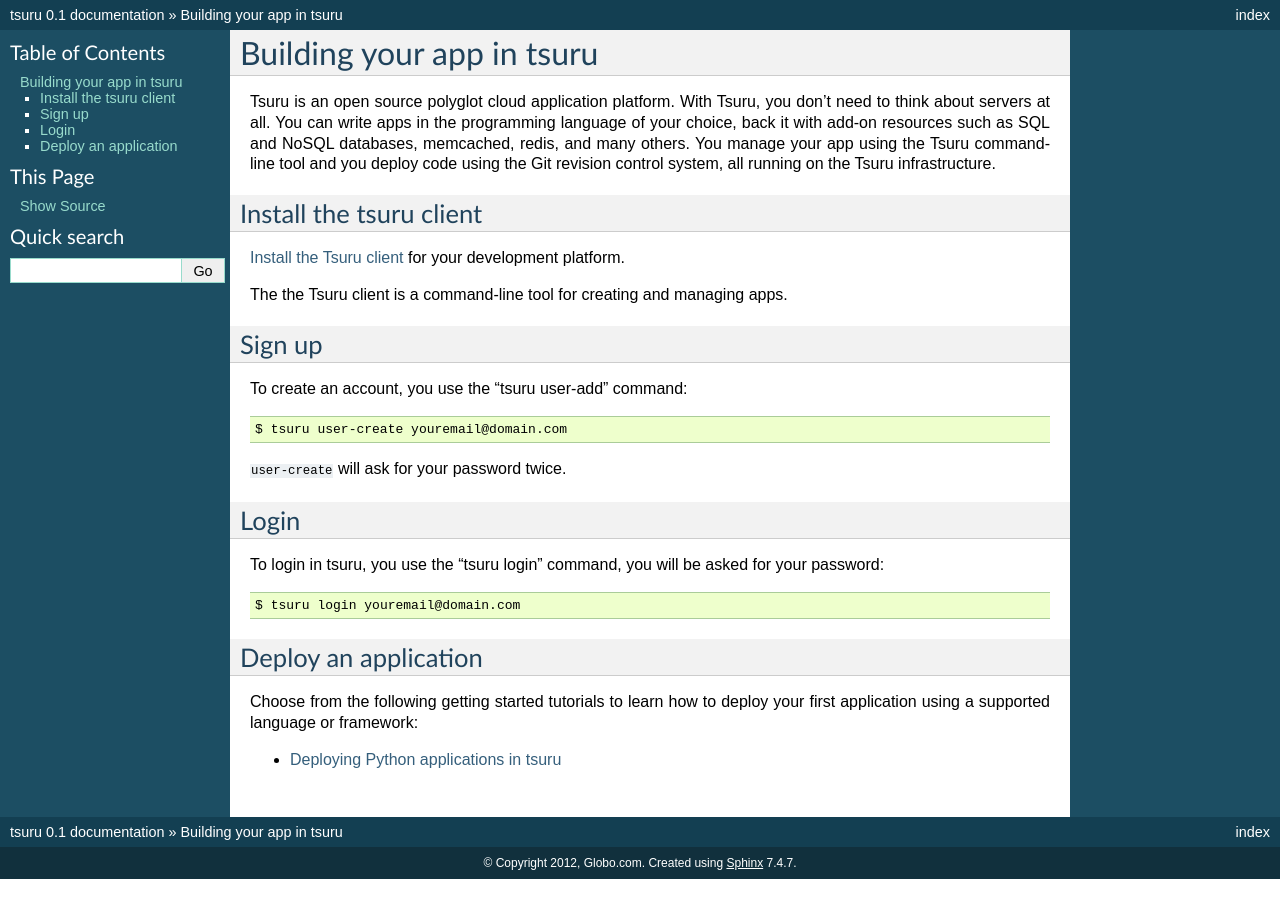
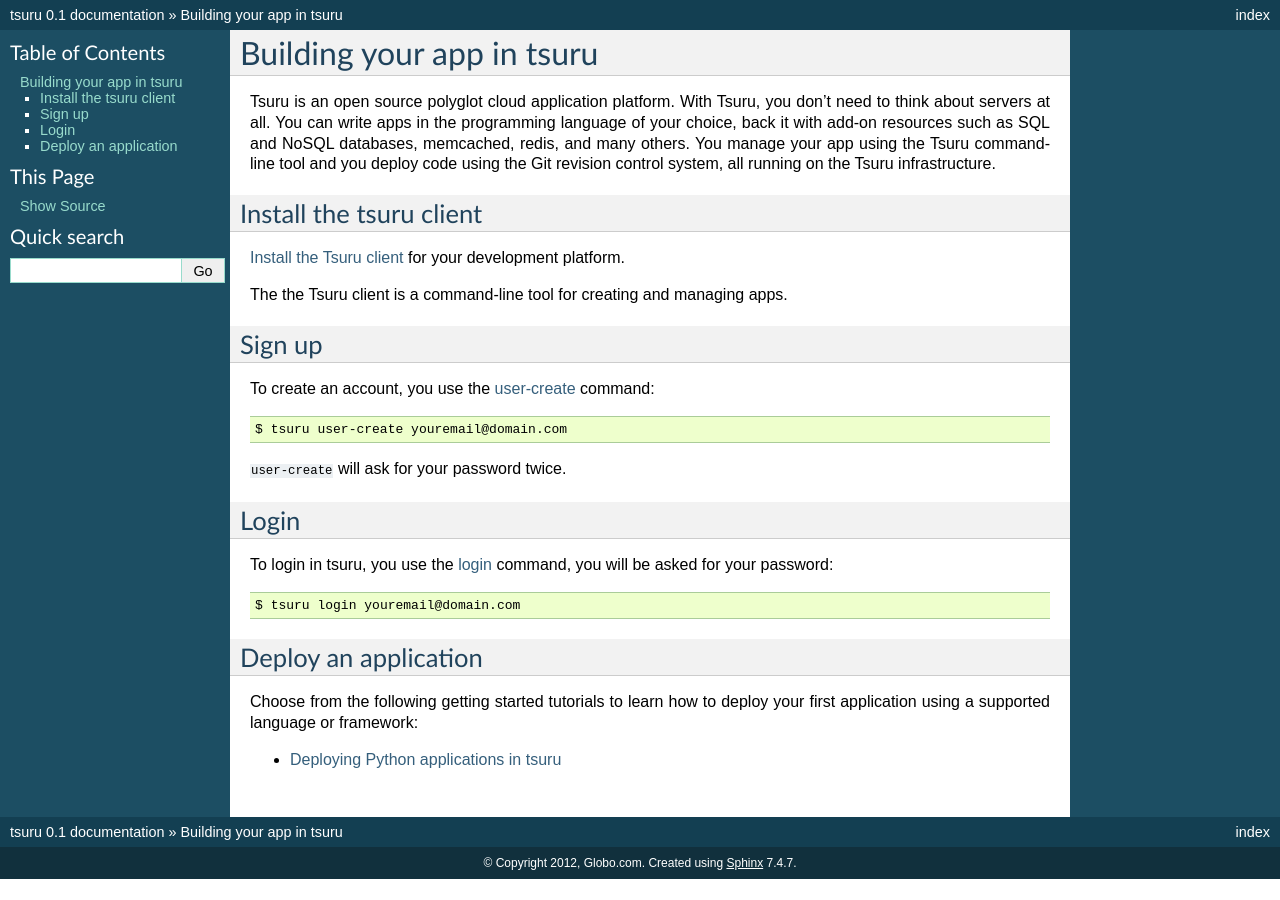
Before and after one commit to tsuru/tsuru, a Sphinx documentation site: the page built from docs/apps/quickstart.rst, in a window 1280 px wide. Built offline with Sphinx 7.4.7, drawn with Linux system fonts in a browser that asks for light colours.

Commit message:
docs/apps: added link do subcommands docs on quickstart

```diff
--- a/docs/apps/quickstart.rst
+++ b/docs/apps/quickstart.rst
@@ -24,7 +24,9 @@ The the Tsuru client is a command-line tool for creating and managing apps.
 Sign up
 +++++++
 
-To create an account, you use the "tsuru user-add" command:
+To create an account, you use the `user-create
+<http://go.pkgdoc.org/github.com/globocom/tsuru/cmd/tsuru#Create_a_user>`_
+command:
 
 .. highlight:: bash
 
@@ -37,8 +39,9 @@ To create an account, you use the "tsuru user-add" command:
 Login
 +++++
 
-To login in tsuru, you use the "tsuru login" command, you will be asked for
-your password:
+To login in tsuru, you use the `login
+<http://go.pkgdoc.org/github.com/globocom/tsuru/cmd/tsuru#Authenticate_within_remote_tsuru_server>`_
+command, you will be asked for your password:
 
 .. highlight:: bash
 
```
